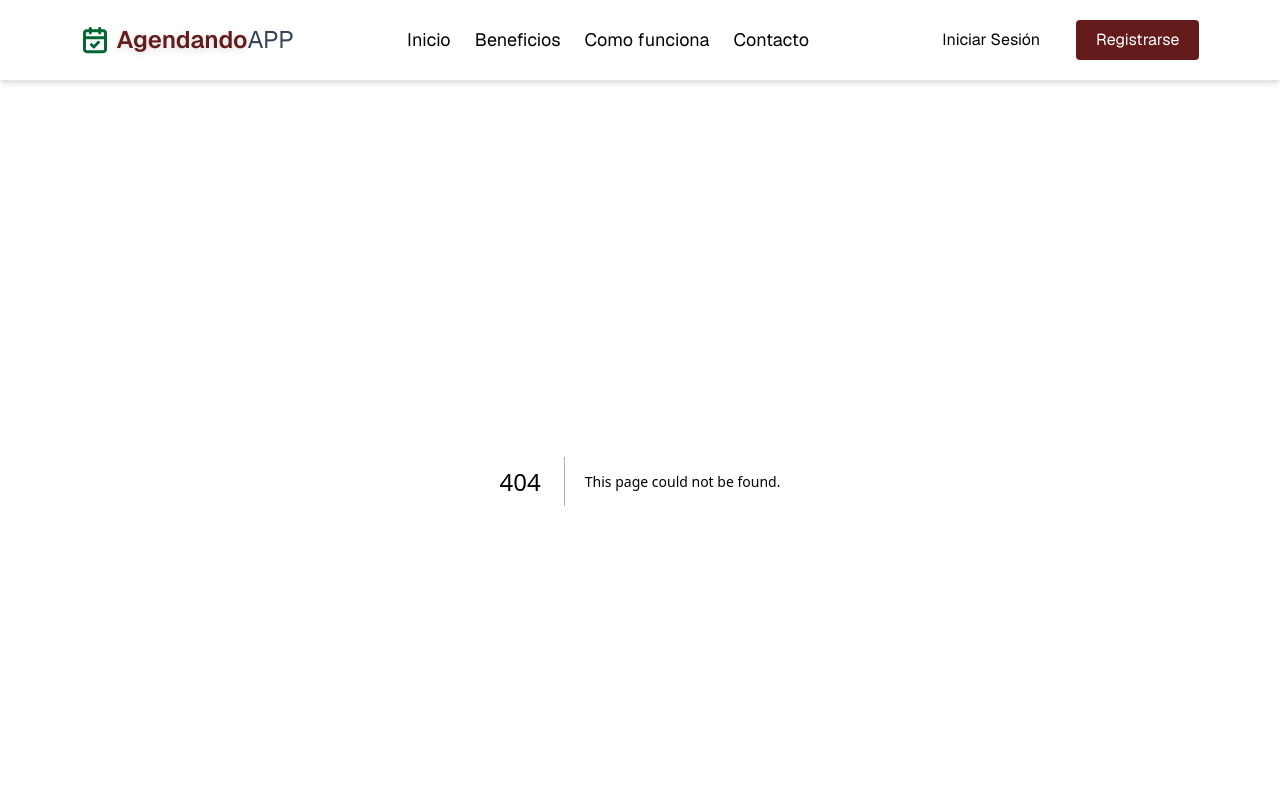
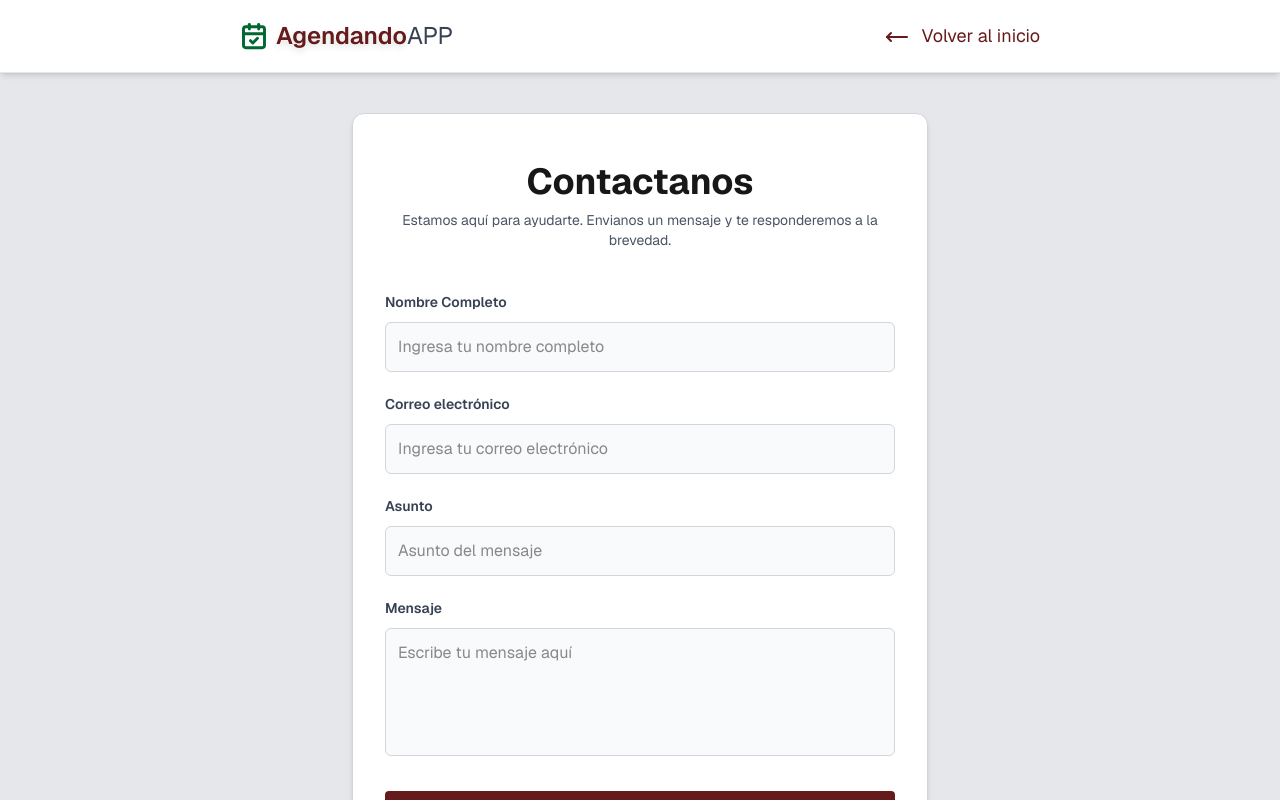
Before and after one commit to alanVelazquez14/agendando-app, a Next.js app in the folder client/: page /contacto in a window 1280 px wide. Before the commit this address had no page. Shown: the top 800 px of the page. Built offline with nearby package versions, Linux system fonts and the light colour scheme.

Commit message:
feat: add page de contacto

```diff
--- a/client/src/app/beneficio/page.tsx
+++ b/client/src/app/beneficio/page.tsx
@@ -64,7 +64,7 @@ const featuresData: Feature[] = [
 
 export default function BeneficioPage() {
   return (
-    <div className="flex flex-col items-center justify-between p-8 md:p-24 bg-gray-50 transition-colors duration-300">
+    <div className="flex flex-col items-center justify-between p-8 md:p-24 bg-gray-200 transition-colors duration-300">
       <div className="space-y-10 max-w-7xl mt-10">
         <h1 className="text-5xl font-bold text-center text-foreground">Beneficios Principales</h1>
         <p className="text-lg text-center text-gray-600 max-w-3xl mx-auto">
--- a/client/src/app/clientes/page.tsx
+++ b/client/src/app/clientes/page.tsx
@@ -26,7 +26,7 @@ const clientes = [
 
 export default function ClientesPage() {
   return (
-    <div className="flex flex-col items-center justify-between p-8 md:p-24 bg-background transition-colors duration-300 bg-gray-50">
+    <div className="flex flex-col items-center justify-between p-8 md:p-24 bg-background transition-colors duration-300 bg-gray-200">
       <h1 className="text-5xl font-bold mb-6 text-center">Clientes Satisfechos</h1>
       <p className="text-lg max-w-3xl text-center text-gray-600">
         Profesionales que confían en{" "}
--- /dev/null
+++ b/client/src/app/contacto/page.tsx
@@ -0,0 +1,69 @@
+const inputs = [
+  {
+    label: "Nombre Completo",
+    type: "text",
+    name: "name",
+    placeholder: "Ingresa tu nombre completo",
+  },
+  {
+    label: "Correo electrónico",
+    type: "email",
+    name: "email",
+    placeholder: "Ingresa tu correo electrónico",
+  },
+  {
+    label: "Asunto",
+    type: "text",
+    name: "subject",
+    placeholder: "Asunto del mensaje",
+  },
+  {
+    label: "Mensaje",
+    type: "textarea",
+    name: "message",
+    placeholder: "Escribe tu mensaje aquí",
+  },
+];
+
+export default function ContactoPage() {
+  return (
+    <div className="flex flex-col items-center justify-center p-10 bg-gray-200 w-full transition-colors duration-300">
+      <div className="border border-gray-300 rounded-xl shadow-md p-8 w-xl bg-white">
+        <h1 className="text-4xl font-bold text-center mt-4">Contactanos</h1>
+        <p className="text-sm mt-2 text-gray-600 text-center">
+          Estamos aquí para ayudarte. Envianos un mensaje y te responderemos a
+          la brevedad.
+        </p>
+        <form className="mt-10 space-y-4">
+          {inputs.map((input) => (
+            <div key={input.name}>
+              <label className="text-sm text-gray-700 font-semibold">
+                {input.label}
+              </label>
+              {input.type === "textarea" ? (
+                <textarea
+                  name={input.name}
+                  placeholder={input.placeholder}
+                  className="w-full mt-2 mb-1 p-3 bg-gray-50 border border-gray-300 rounded-md focus:outline-none focus:ring-2 focus:ring-[#651B1B] h-32 resize-none"
+                />
+              ) : (
+                <input
+                  type={input.type}
+                  name={input.name}
+                  placeholder={input.placeholder}
+                  className="w-full mt-2 mb-1 p-3 bg-gray-50 border border-gray-300 rounded-md focus:outline-none focus:ring-2 focus:ring-[#651B1B]"
+                />
+              )}
+            </div>
+          ))}
+        </form>
+        <button className="w-full mt-6 bg-[#651B1B] font-semibold text-white py-2 px-4 rounded hover:bg-[#651B1B]/90 transition duration-200 cursor-pointer">
+          Enviar mensaje
+        </button>
+        <p className="text-center text-sm mt-4 text-gray-600 mb-10">
+          Te responderemos lo antes posible.
+        </p>
+      </div>
+    </div>
+  );
+}
--- a/client/src/app/login/page.tsx
+++ b/client/src/app/login/page.tsx
@@ -17,8 +17,8 @@ const inputs = [
 
 export default function LoginPage() {
   return (
-    <div className="flex flex-col items-center justify-center p-24 bg-gray-50 w-full transition-colors duration-300">
-      <div className="border border-gray-200 rounded-xl shadow-md p-8 w-xl bg-white">
+    <div className="flex flex-col items-center justify-center p-24 bg-gray-200 w-full transition-colors duration-300">
+      <div className="border border-gray-300 rounded-xl shadow-md p-8 w-xl bg-white">
         <h1 className="text-4xl font-bold text-center mt-4">Iniciar sesión</h1>
         <p className="text-sm mt-2 text-gray-600 text-center">
           Accede a tu cuenta para gestionar tus turnos.
--- a/client/src/app/register/page.tsx
+++ b/client/src/app/register/page.tsx
@@ -27,8 +27,8 @@ const input = [
 
 export default function RegisterPage() {
   return (
-    <div className="flex flex-col items-center justify-center p-10 bg-gray-50 w-full transition-colors duration-300">
-      <div className="border border-gray-200 rounded-xl shadow-md p-8 w-xl bg-white">
+    <div className="flex flex-col items-center justify-center p-10 bg-gray-200 w-full transition-colors duration-300">
+      <div className="border border-gray-300 rounded-xl shadow-md p-8 w-xl bg-white">
         <h1 className="text-4xl font-bold text-center mt-4">Crear cuenta</h1>
         <p className="text-sm mt-2 text-gray-600 text-center">
           Comienza tu prueba gratuita de 14 días hoy mismo.
--- a/client/src/components/navbar/Navbar.tsx
+++ b/client/src/components/navbar/Navbar.tsx
@@ -10,7 +10,7 @@ const navLinks = [
   { name: "Inicio", href: "/" },
   { name: "Beneficios", href: "#beneficios" },
   { name: "Como funciona", href: "#como-funciona" },
-  { name: "Contacto", href: "#contacto" },
+  { name: "Contacto", href: "/contacto" },
 ];
 
 export default function ThemeToggle() {
@@ -33,7 +33,7 @@ export default function ThemeToggle() {
 export const Navbar = () => {
   const pathname = usePathname();
 
-  const isAuthPage = pathname === "/login" || pathname === "/register";
+  const isAuthPage = pathname === "/login" || pathname === "/register" || pathname === "/contacto";
   return (
     <nav className="bg-white text-foreground shadow-md transition-colors duration-300 sticky top-0 z-100 border-b border-gray-200 p-2">
       <div className="flex items-center justify-around mx-auto px-4 py-3">
```
